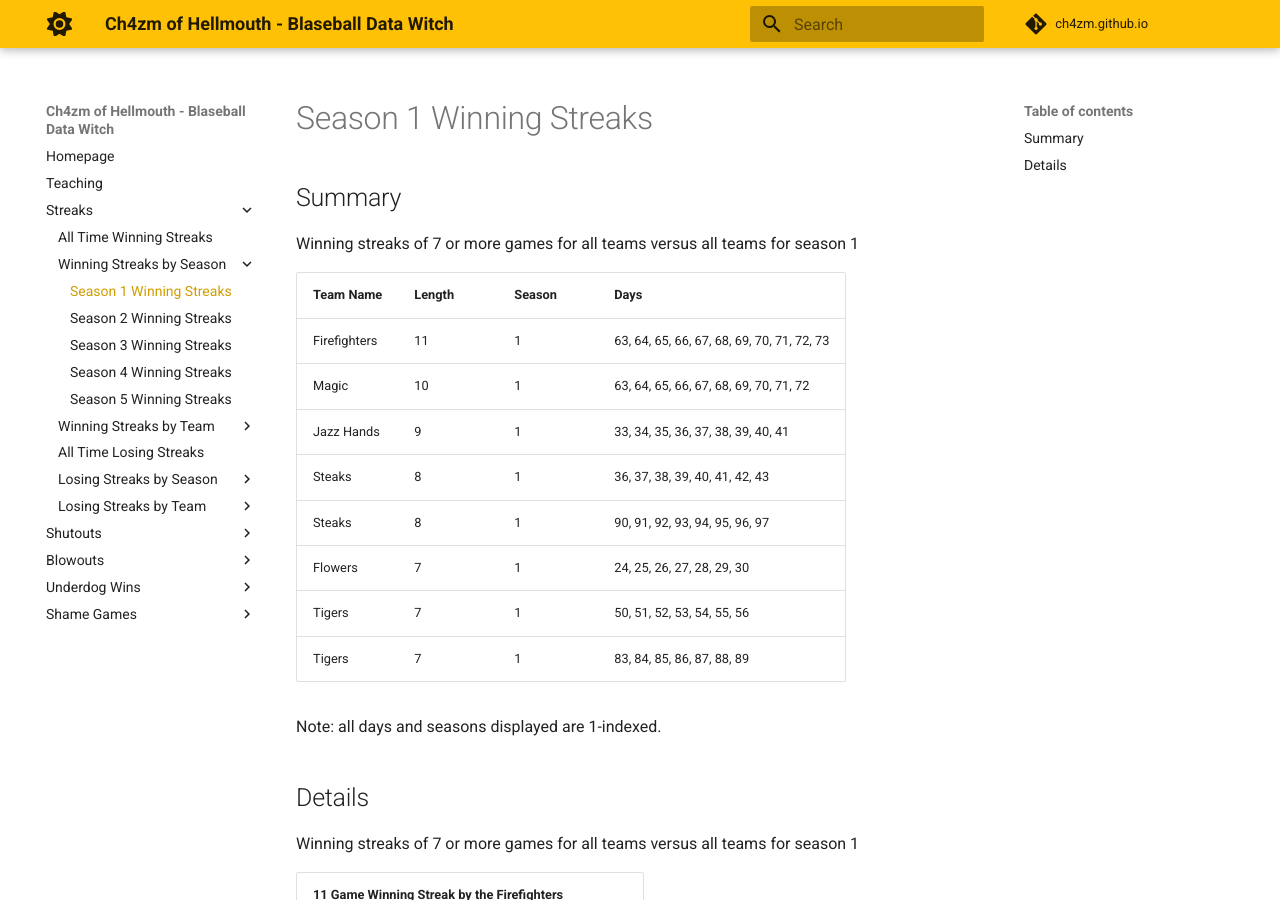
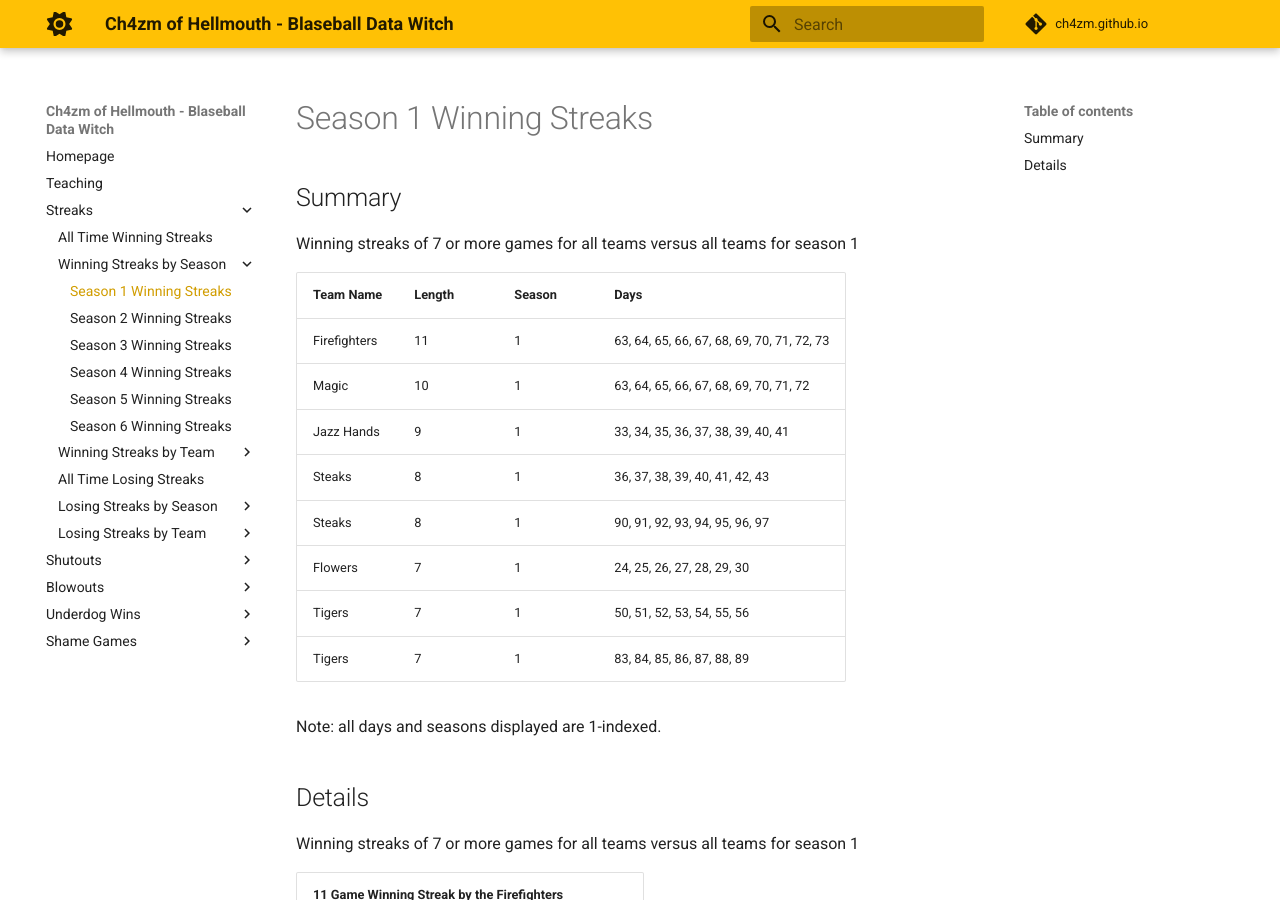
Before and after one commit to ch4zm/ch4zm.github.io, an MkDocs documentation site: the page built from docs/wstreaks_season1.md, in a window 1280 px wide and 900 px high. Built offline with MkDocs 1.6.1 and Material for MkDocs 9.7.7, drawn with Linux system fonts in a browser that asks for light colours; comment, search, counter and statistics services are not loaded.

Commit message:
add season 6 to mkdocs toc

```diff
--- a/mkdocs.yml
+++ b/mkdocs.yml
@@ -14,6 +14,7 @@
       - Season 3 Winning Streaks: wstreaks_season3.md
       - Season 4 Winning Streaks: wstreaks_season4.md
       - Season 5 Winning Streaks: wstreaks_season5.md
+      - Season 6 Winning Streaks: wstreaks_season6.md
     - Winning Streaks by Team:
       - Breath Mints Winning Streaks: wstreaks_team_breath_mints.md
       - Crabs Winning Streaks: wstreaks_team_crabs.md
@@ -42,6 +43,7 @@
       - Season 3 Losing Streaks: lstreaks_season3.md
       - Season 4 Losing Streaks: lstreaks_season4.md
       - Season 5 Losing Streaks: lstreaks_season5.md
+      - Season 6 Losing Streaks: lstreaks_season6.md
     - Losing Streaks by Team:
       - Breath Mints Losing Streaks: lstreaks_team_breath_mints.md
       - Crabs Losing Streaks: lstreaks_team_crabs.md
@@ -71,6 +73,7 @@
       - Season 3 Shutouts: shutouts_season3.md
       - Season 4 Shutouts: shutouts_season4.md
       - Season 5 Shutouts: shutouts_season5.md
+      - Season 6 Shutouts: shutouts_season6.md
     - Shutouts by Team:
       - Breath Mints Shutouts: shutouts_team_breath_mints.md
       - Crabs Shutouts: shutouts_team_crabs.md
@@ -101,6 +104,7 @@
       - Season 3 Blowouts: blowouts_season3.md
       - Season 4 Blowouts: blowouts_season4.md
       - Season 5 Blowouts: blowouts_season5.md
+      - Season 6 Blowouts: blowouts_season6.md
     - Blowouts by Team:
       - Breath Mints Blowouts: blowouts_team_breath_mints.md
       - Crabs Blowouts: blowouts_team_crabs.md
@@ -131,6 +135,7 @@
       - Season 3 Underdog Wins: underdog_season3.md
       - Season 4 Underdog Wins: underdog_season4.md
       - Season 5 Underdog Wins: underdog_season5.md
+      - Season 6 Underdog Wins: underdog_season6.md
     - Underdog Wins by Team:
       - Breath Mints Underdog Wins: underdog_team_breath_mints.md
       - Crabs Underdog Wins: underdog_team_crabs.md
@@ -161,6 +166,7 @@
       - Season 3 Shame Games: shame_season3.md
       - Season 4 Shame Games: shame_season4.md
       - Season 5 Shame Games: shame_season5.md
+      - Season 6 Shame Games: shame_season6.md
     - Shame Games by Team:
       - Breath Mints Shame Games: shame_team_breath_mints.md
       - Crabs Shame Games: shame_team_crabs.md
```
